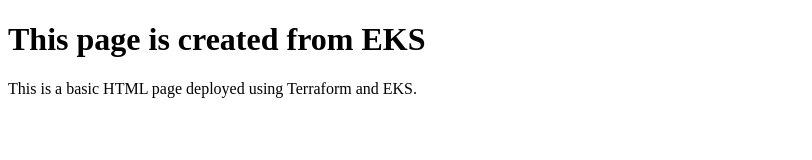
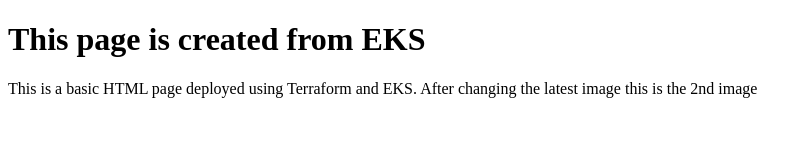
Before and after one commit to jadhav-amey/TSS-Presentation, a plain HTML site: page manifest/index.html in a window 1280 px wide. Shown: the whole page, without its empty margins (0-812 px from the left). Drawn offline with Linux system fonts and the light colour scheme.

Commit message:
changing the page

```diff
--- a/manifest/index.html
+++ b/manifest/index.html
@@ -7,6 +7,9 @@
   </head>
   <body>
     <h1>This page is created from EKS</h1>
-    <p>This is a basic HTML page deployed using Terraform and EKS.</p>
+    <p>
+      This is a basic HTML page deployed using Terraform and EKS. After changing
+      the latest image this is the 2nd image
+    </p>
   </body>
 </html>
```
